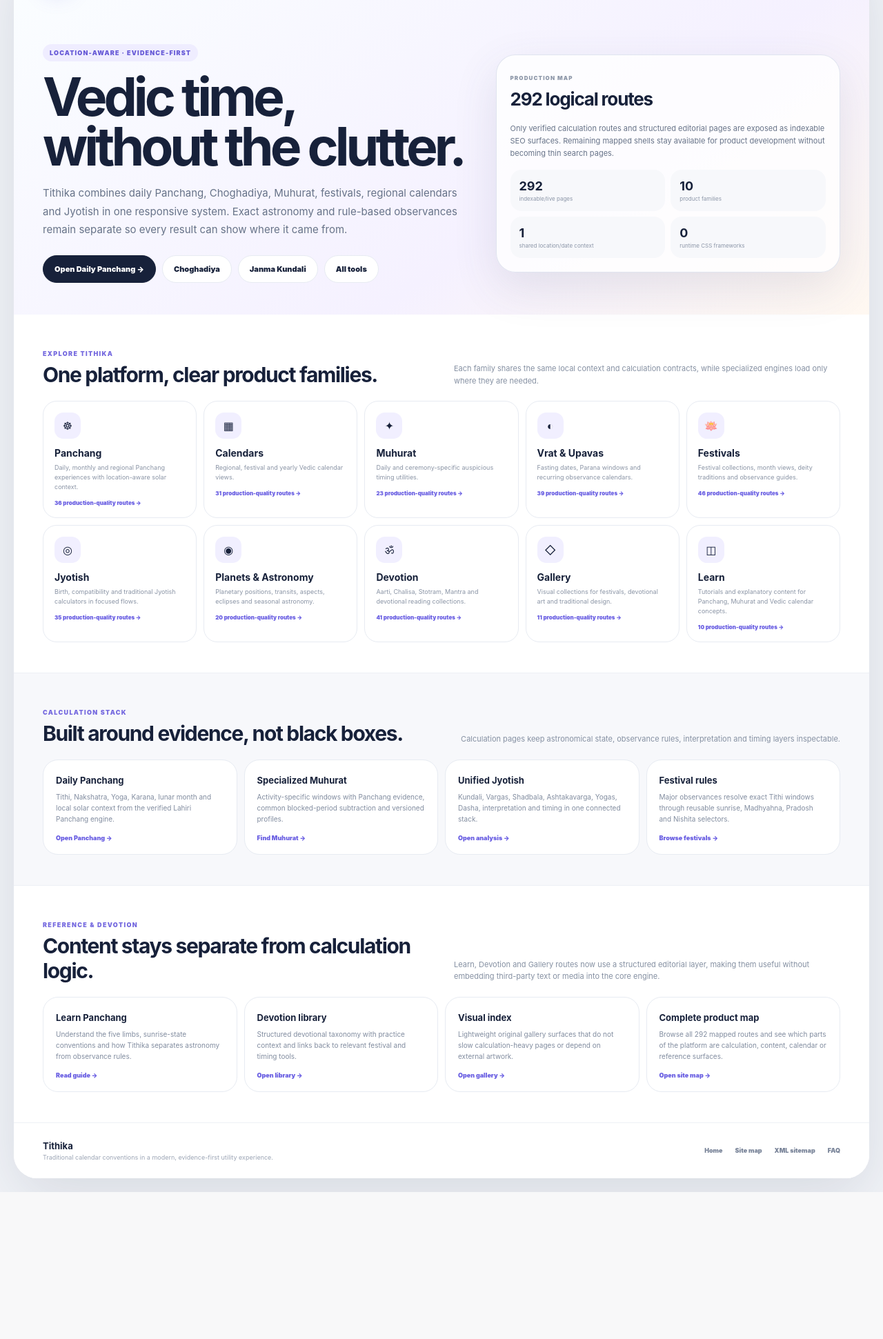
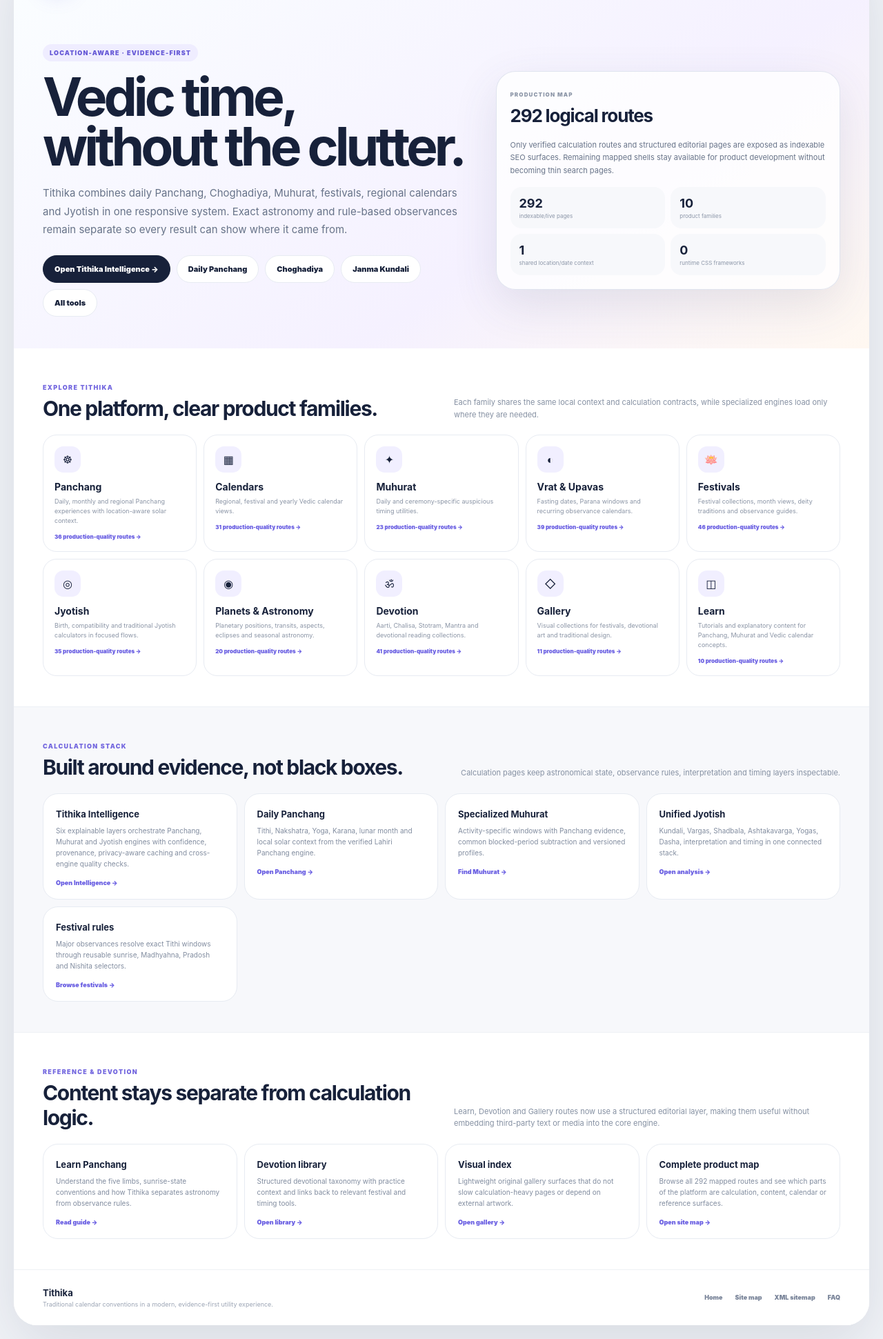
Before and after one commit to indigiti/Tithika, a PHP site: page /index.php in a window 1280 px wide. Shown: the part 102-2043 px from the top of the page at 69% size. Before the commit the page ends 1830 px from the top, so only its background shows below. Run offline with PHP 8.4, Linux system fonts and the light colour scheme.

Commit message:
Feature Tithika Intelligence on homepage

```diff
--- a/index.php
+++ b/index.php
@@ -12,7 +12,8 @@ tithika_render_header('Modern Panchang, Muhurat & Jyotish');
       <h1>Vedic time, without the clutter.</h1>
       <p>Tithika combines daily Panchang, Choghadiya, Muhurat, festivals, regional calendars and Jyotish in one responsive system. Exact astronomy and rule-based observances remain separate so every result can show where it came from.</p>
       <div class="tk-home-actions">
-        <a class="primary" href="<?= htmlspecialchars(tithika_pretty_url('panchang/daily')) ?>">Open Daily Panchang →</a>
+        <a class="primary" href="<?= htmlspecialchars(tithika_url('intelligence/')) ?>">Open Tithika Intelligence →</a>
+        <a href="<?= htmlspecialchars(tithika_pretty_url('panchang/daily')) ?>">Daily Panchang</a>
         <a href="<?= htmlspecialchars(tithika_pretty_url('muhurat/choghadiya')) ?>">Choghadiya</a>
         <a href="<?= htmlspecialchars(tithika_pretty_url('jyotish/janma-kundali')) ?>">Janma Kundali</a>
         <a href="<?= htmlspecialchars(tithika_url('site-map.php')) ?>">All tools</a>
@@ -61,6 +62,9 @@ tithika_render_header('Modern Panchang, Muhurat & Jyotish');
     <p>Calculation pages keep astronomical state, observance rules, interpretation and timing layers inspectable.</p>
   </div>
   <div class="tk-home-feature-grid">
+    <a class="tk-home-feature" href="<?= htmlspecialchars(tithika_url('intelligence/')) ?>">
+      <b>Tithika Intelligence</b><p>Six explainable layers orchestrate Panchang, Muhurat and Jyotish engines with confidence, provenance, privacy-aware caching and cross-engine quality checks.</p><span>Open Intelligence →</span>
+    </a>
     <a class="tk-home-feature" href="<?= htmlspecialchars(tithika_pretty_url('panchang/daily')) ?>">
       <b>Daily Panchang</b><p>Tithi, Nakshatra, Yoga, Karana, lunar month and local solar context from the verified Lahiri Panchang engine.</p><span>Open Panchang →</span>
     </a>
```
